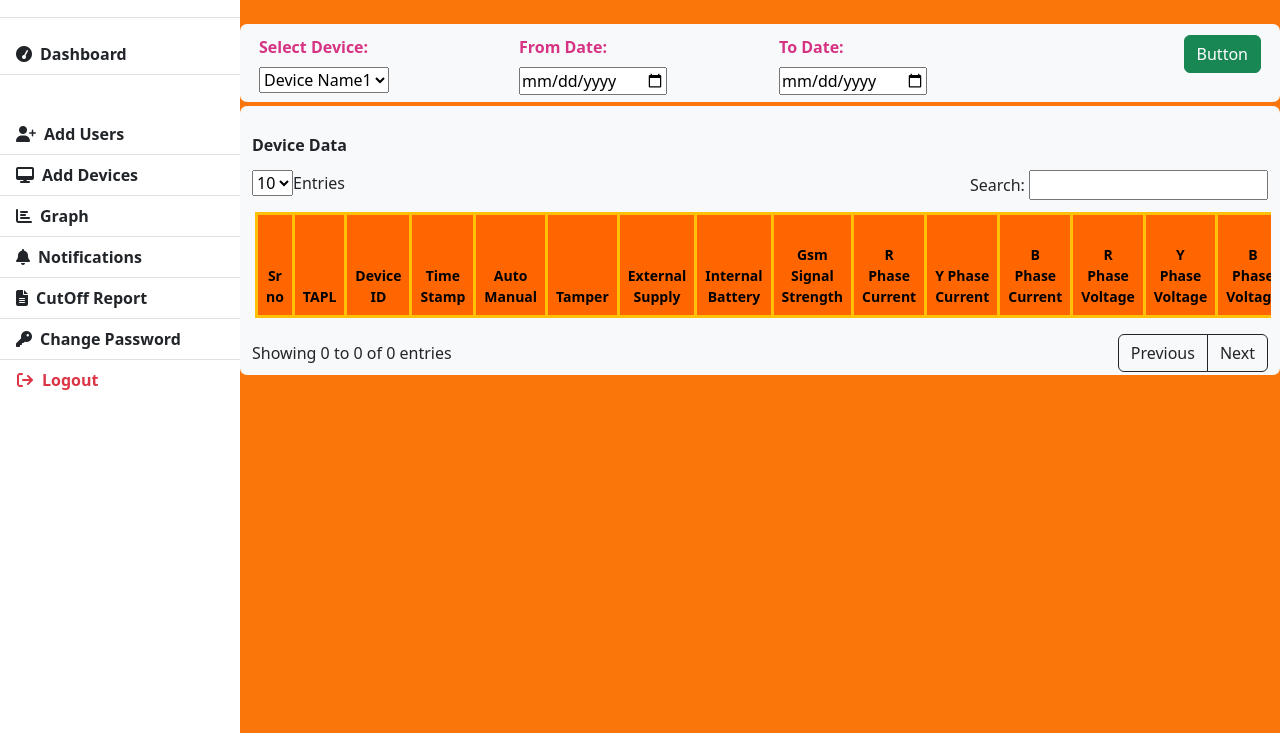
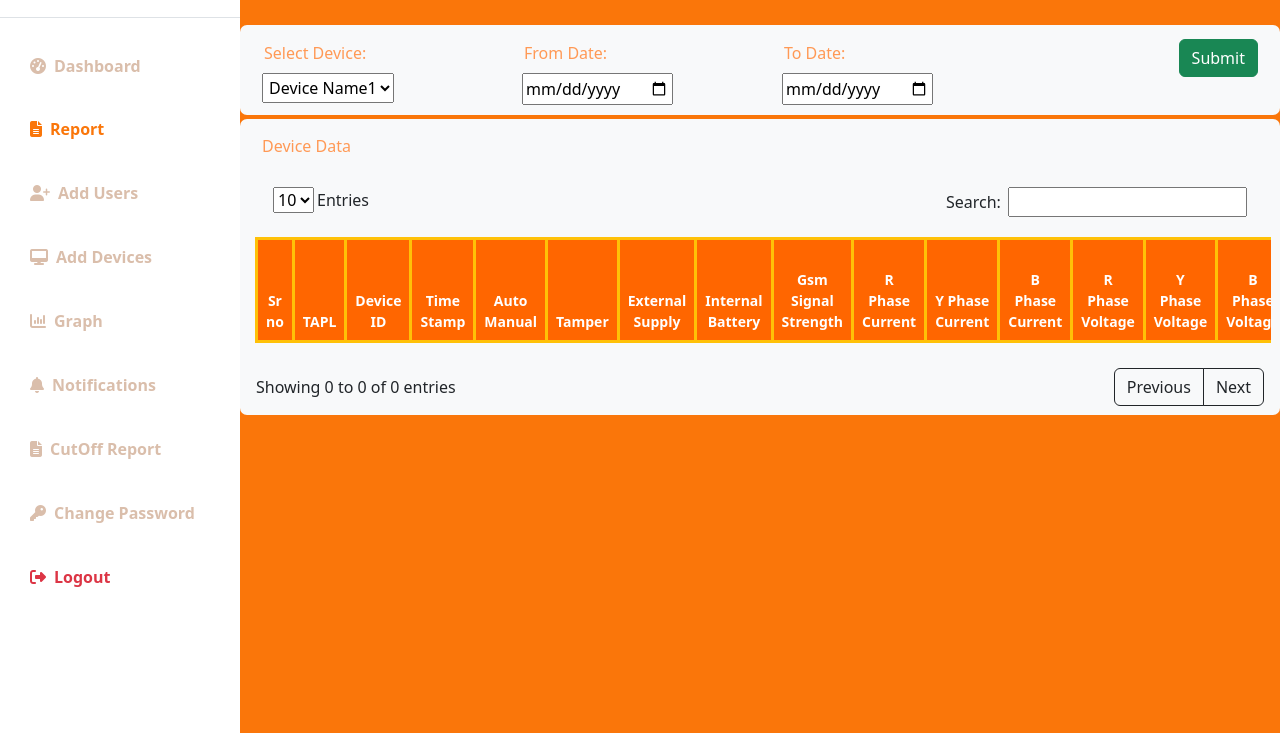
Before and after one commit to abhishekhhatui/Report, a plain HTML site: page index.html in a window 1280 px wide. Shown: the part 67-800 px from the top of the page. Drawn offline with nearby package versions, Linux system fonts and the light colour scheme; files that its build step writes are made by us from their sources.

Commit message:
added margins and padding changed bg color

```diff
--- a/index.html
+++ b/index.html
@@ -11,11 +11,13 @@
     <link href="https://cdn.jsdelivr.net/npm/bootstrap@5.1.3/dist/css/bootstrap.min.css" rel="stylesheet"
         integrity="sha384-1BmE4kWBq78iYhFldvKuhfTAU6auU8tT94WrHftjDbrCEXSU1oBoqyl2QvZ6jIW3" crossorigin="anonymous">
     <link rel="stylesheet" href="style.css">
-    <title>Dashboard |ICICI IOT</title>
+    <link rel="stylesheet" href="assets/bootstrap/css/bootstrap.min.css">
+    <link rel="stylesheet" href="assets/fonts/font-awesome.min.css">
+    <link rel="stylesheet" href="assets/css/style.css">
+    <title>Report |ICICI IOT</title>
 </head>
 
-<body>
-    <div class="d-flex" id="wrapper">
+<body><div class="d-flex" id="wrapper">
         <div class="bg-white" id="sidebar-wrapper">
             <div class="sidebar-heading text-center py-4 primary-text fs-4 fw-bold text-uppercase border-bottom">
                 <i class="fa fa-bars me-2"></i>ICICI IOT
@@ -69,8 +71,7 @@
                 <div class="collaspe navbar-collaspe" id="navbarSupportedContent">
                     <ul class="navbar-nav ms-auto mb-2 mb-lg-0">
                         <li class="nav-item-dropdown">
-                            <a href="#" class="nav-link dropdown-toggle second-text fw-bold" id="navbarDropdown"
-                                role="button" data-bs-toggle="dropdown" aria-expanded="false">
+                            <a href="#" class="nav-link dropdown-toggle second-text fw-bold" id="navbarDropdown" role="button" data-bs-toggle="dropdown" aria-expanded="false">
                                 <i class="fa fa-user me-2"></i>Admin
                             </a>
                             <ul class="dropdown-menu" aria-labelledby="navbarDropdown">
@@ -86,108 +87,54 @@
                 </div>
             </nav>
 
-            <!DOCTYPE html>
-            <html lang="en">
-
-            <head>
-                <meta charset="utf-8">
-                <meta name="viewport" content="width=device-width, initial-scale=1.0, shrink-to-fit=no">
-                <title>Report</title>
-                <link rel="stylesheet" href="assets/bootstrap/css/bootstrap.min.css">
-                <link rel="stylesheet" href="assets/css/styles.css">
-            </head>
-
-            <body>
-                <div class="container-fluid"
-                    style="background: var(--bs-light);margin-top: 3px;margin-bottom: 4px;border-radius: 7px;">
+             <div class="container-fluid" style="background: var(--bs-light);margin-top: 4px;margin-bottom: 4px;border-radius: 7px;">
         <div class="row">
-                        <div class="col" style="margin: 7px;padding-top: 4px;"><label class="form-label"
-                                style="font-weight: bold;color: var(--bs-pink);">Select Device:&nbsp; &nbsp;
-                                &nbsp;&nbsp;</label><select>
+            <div class="col" style="margin: 7px;padding-top: 4px;"><label class="form-label" style="color: #ff9955;margin: 3px;padding-top: 2px;padding-left: 2px; padding-bottom: 2px;">Select Device:&nbsp;</label>
+                <select style="margin: 3px;padding-top: 2px;padding-left: 2px; padding-bottom: 2px;">
                     <option value="" selected="">Device Name1</option>
                     <option value="">Device Name2</option>
                     <option value="">Device Name3</option>
-                            </select></div>
-                        <div class="col" style="margin: 7px;padding-top: 4px;"><label class="form-label"
-                                style="font-weight: bold;color: var(--bs-pink);">From Date:&nbsp; &nbsp; &nbsp;
-                                &nbsp;</label><input type="date"></div>
-                        <div class="col" style="margin: 7px;padding-top: 4px;"><label class="form-label"
-                                style="font-weight: bold;color: var(--bs-pink);">To Date:&nbsp; &nbsp; &nbsp; &nbsp;
-                                &nbsp; &nbsp;&nbsp;</label><input type="date"></div>
-                        <div class="col text-end" style="margin: 7px;padding-top: 4px;"><button class="btn btn-success"
-                                type="submit" style="border-radius: 6px;">Button</button></div>
+                </select>
+        </div>
+            <div class="col" style="margin: 7px;padding-top: 4px;"><label class="form-label" style="color: #ff9955;margin: 3px;padding: 2px;">From Date:&nbsp;</label><input type="date" style="margin: 3px;padding: 2px;"></div>
+            <div class="col" style="margin: 7px;padding-top: 4px;"><label class="form-label" style="color: #ff9955;margin: 3px;padding: 2px;">To Date:&nbsp;</label><input type="date" style="margin: 3px;padding: 2px;"></div>
+            <div class="col text-end" style="margin: 7px;padding-top: 4px;"><button class="btn btn-success" type="submit" style="margin: 3px;border-radius: 6px;">Submit</button></div>
         </div>
     </div>
-                <div class="container-fluid"
-                    style="background: var(--bs-light);margin-top: 3px;margin-bottom: 4px;border-radius: 7px;">
-                    <label class="form-label" style="padding-top: 27px;font-weight: bold;">Device Data</label>
-                    <div class="row">
-                        <div class="col" style="margin-top: 5px;margin-bottom: 4px;"><select>
+    <div class="container-fluid" style="background: var(--bs-light);margin-top: 4px;margin-bottom: 4px;border-radius: 7px;"><label class="form-label" style="color: #ff9955;margin-top: 12px;margin-left:4;padding-top: 3px;padding-bottom: 3px;padding-left: 10px;">Device Data</label>
+        <div class="row" style="margin-top: 7px;margin-bottom: 7px;margin-left: 3px;margin-right: 3px;padding: 3px;">
+            <div class="col" style="margin-top: 5px;margin-bottom: 4px;"><select style="margin-top: 3px;margin-bottom: 3px;margin-left: 3px;">
                     <option value="" selected="">10</option>
                     <option value="">20</option>
                     <option value="">30</option>
                     <option value="">40</option>
                     <option value="">50</option>
                     <option value="">All</option>
-                            </select><label class="form-label">Entries</label></div>
-                        <div class="col text-end" style="margin-top: 5px;margin-bottom: 4px;"><label
-                                class="form-label">Search:&nbsp;</label><input type="search"></div>
+                </select><label class="form-label" style="margin-top: 3px;margin-bottom: 3px;margin-left: 3px;">Entries</label></div>
+            <div class="col text-end" style="margin-top: 5px;margin-bottom: 4px;"><label class="form-label" style="margin-top: 3px;margin-bottom: 3px;margin-right: 3px;">Search:&nbsp;</label><input type="search" style="margin-top: 3px;margin-bottom: 3px;margin-right: 3px;"></div>
         </div>
         <div class="row">
             <div class="col" style="margin-right: 3px;margin-left: 3px;">
-                            <div class="table-responsive" style="margin-right: 0px;margin-top: 3px;">
+                <div class="table-responsive" style="margin-right: 0px;margin-top: 3px;margin-bottom: 3px;">
                     <table class="table">
                         <thead>
-                                        <tr
-                                            style="background: #ff6600;border-style: solid;border-color: var(--bs-cyan);">
-                                            <th class="border rounded-0 border-3 border-warning"
-                                                style="background: transparent;text-align: center;font-size: 14px;border-style: solid;border-color: var(--bs-orange);border-top-color: var(--bs-yellow);">
-                                                Sr no</th>
-                                            <th class="border rounded-0 border-3 border-warning"
-                                                style="background: transparent;text-align: center;font-size: 14px;border-style: solid;border-color: var(--bs-orange);border-top-color: var(--bs-yellow);">
-                                                TAPL</th>
-                                            <th class="border rounded-0 border-3 border-warning"
-                                                style="background: transparent;text-align: center;font-size: 14px;border-style: solid;border-color: var(--bs-orange);border-top-color: var(--bs-yellow);">
-                                                Device ID</th>
-                                            <th class="border rounded-0 border-3 border-warning"
-                                                style="background: transparent;text-align: center;font-size: 14px;border-style: solid;border-color: var(--bs-orange);border-top-color: var(--bs-yellow);">
-                                                Time Stamp</th>
-                                            <th class="border rounded-0 border-3 border-warning"
-                                                style="background: transparent;text-align: center;font-size: 14px;border-style: solid;border-color: var(--bs-orange);border-top-color: var(--bs-yellow);">
-                                                Auto Manual</th>
-                                            <th class="border rounded-0 border-3 border-warning"
-                                                style="background: transparent;text-align: center;font-size: 14px;border-style: solid;border-color: var(--bs-orange);border-top-color: var(--bs-yellow);">
-                                                Tamper</th>
-                                            <th class="border rounded-0 border-3 border-warning"
-                                                style="background: transparent;text-align: center;font-size: 14px;border-style: solid;border-color: var(--bs-orange);border-top-color: var(--bs-yellow);">
-                                                External Supply</th>
-                                            <th class="border rounded-0 border-3 border-warning"
-                                                style="background: transparent;text-align: center;font-size: 14px;border-style: solid;border-color: var(--bs-orange);border-top-color: var(--bs-yellow);">
-                                                Internal Battery</th>
-                                            <th class="border rounded-0 border-3 border-warning"
-                                                style="background: transparent;text-align: center;font-size: 14px;border-style: solid;border-color: var(--bs-orange);border-top-color: var(--bs-yellow);">
-                                                Gsm Signal Strength</th>
-                                            <th class="border rounded-0 border-3 border-warning"
-                                                style="background: transparent;text-align: center;font-size: 14px;border-style: solid;border-color: var(--bs-orange);border-top-color: var(--bs-yellow);">
-                                                R Phase Current</th>
-                                            <th class="border rounded-0 border-3 border-warning"
-                                                style="background: transparent;text-align: center;font-size: 14px;border-style: solid;border-color: var(--bs-orange);border-top-color: var(--bs-yellow);">
-                                                Y Phase Current</th>
-                                            <th class="border rounded-0 border-3 border-warning"
-                                                style="background: transparent;text-align: center;font-size: 14px;border-style: solid;border-color: var(--bs-orange);border-top-color: var(--bs-yellow);">
-                                                B Phase Current</th>
-                                            <th class="border rounded-0 border-3 border-warning"
-                                                style="background: transparent;text-align: center;font-size: 14px;border-style: solid;border-color: var(--bs-orange);border-top-color: var(--bs-yellow);">
-                                                R Phase Voltage</th>
-                                            <th class="border rounded-0 border-3 border-warning"
-                                                style="background: transparent;text-align: center;font-size: 14px;border-style: solid;border-color: var(--bs-orange);border-top-color: var(--bs-yellow);">
-                                                Y Phase Voltage</th>
-                                            <th class="border rounded-0 border-3 border-warning"
-                                                style="background: transparent;text-align: center;font-size: 14px;border-style: solid;border-color: var(--bs-orange);border-top-color: var(--bs-yellow);">
-                                                B Phase Voltage</th>
-                                            <th class="border rounded-0 border-3 border-warning"
-                                                style="background: transparent;text-align: center;font-size: 14px;border-style: solid;border-color: var(--bs-orange);border-top-color: var(--bs-yellow);">
-                                                Ware House On Unix Timestamp</th>
+                            <tr style="background: #ff6600;border-style: solid;border-color: var(--bs-cyan);">
+                                <th class="border rounded-0 border-3 border-warning" style="background: transparent;text-align: center;font-size: 14px;border-style: solid;border-color: var(--bs-orange);border-top-color: var(--bs-yellow);color: var(--bs-white);margin: 4px;padding: 8px;">Sr no</th>
+                                <th class="border rounded-0 border-3 border-warning" style="background: transparent;text-align: center;font-size: 14px;border-style: solid;border-color: var(--bs-orange);border-top-color: var(--bs-yellow);color: var(--bs-white);margin: 4px;padding: 8px;">TAPL</th>
+                                <th class="border rounded-0 border-3 border-warning" style="background: transparent;text-align: center;font-size: 14px;border-style: solid;border-color: var(--bs-orange);border-top-color: var(--bs-yellow);color: var(--bs-white);margin: 4px;padding: 8px;">Device ID</th>
+                                <th class="border rounded-0 border-3 border-warning" style="background: transparent;text-align: center;font-size: 14px;border-style: solid;border-color: var(--bs-orange);border-top-color: var(--bs-yellow);color: var(--bs-white);margin: 4px;padding: 8px;">Time Stamp</th>
+                                <th class="border rounded-0 border-3 border-warning" style="background: transparent;text-align: center;font-size: 14px;border-style: solid;border-color: var(--bs-orange);border-top-color: var(--bs-yellow);color: var(--bs-white);margin: 4px;padding: 8px;">Auto Manual</th>
+                                <th class="border rounded-0 border-3 border-warning" style="background: transparent;text-align: center;font-size: 14px;border-style: solid;border-color: var(--bs-orange);border-top-color: var(--bs-yellow);color: var(--bs-white);margin: 4px;padding: 8px;">Tamper</th>
+                                <th class="border rounded-0 border-3 border-warning" style="background: transparent;text-align: center;font-size: 14px;border-style: solid;border-color: var(--bs-orange);border-top-color: var(--bs-yellow);color: var(--bs-white);margin: 4px;padding: 8px;">External Supply</th>
+                                <th class="border rounded-0 border-3 border-warning" style="background: transparent;text-align: center;font-size: 14px;border-style: solid;border-color: var(--bs-orange);border-top-color: var(--bs-yellow);color: var(--bs-white);margin: 4px;padding: 8px;">Internal Battery</th>
+                                <th class="border rounded-0 border-3 border-warning" style="background: transparent;text-align: center;font-size: 14px;border-style: solid;border-color: var(--bs-orange);border-top-color: var(--bs-yellow);color: var(--bs-white);margin: 4px;padding: 8px;">Gsm Signal Strength</th>
+                                <th class="border rounded-0 border-3 border-warning" style="background: transparent;text-align: center;font-size: 14px;border-style: solid;border-color: var(--bs-orange);border-top-color: var(--bs-yellow);color: var(--bs-white);margin: 4px;padding: 8px;">R Phase Current</th>
+                                <th class="border rounded-0 border-3 border-warning" style="background: transparent;text-align: center;font-size: 14px;border-style: solid;border-color: var(--bs-orange);border-top-color: var(--bs-yellow);color: var(--bs-white);margin: 4px;padding: 8px;">Y Phase Current</th>
+                                <th class="border rounded-0 border-3 border-warning" style="background: transparent;text-align: center;font-size: 14px;border-style: solid;border-color: var(--bs-orange);border-top-color: var(--bs-yellow);color: var(--bs-white);margin: 4px;padding: 8px;">B Phase Current</th>
+                                <th class="border rounded-0 border-3 border-warning" style="background: transparent;text-align: center;font-size: 14px;border-style: solid;border-color: var(--bs-orange);border-top-color: var(--bs-yellow);color: var(--bs-white);margin: 4px;padding: 8px;">R Phase Voltage</th>
+                                <th class="border rounded-0 border-3 border-warning" style="background: transparent;text-align: center;font-size: 14px;border-style: solid;border-color: var(--bs-orange);border-top-color: var(--bs-yellow);color: var(--bs-white);margin: 4px;padding: 8px;">Y Phase Voltage</th>
+                                <th class="border rounded-0 border-3 border-warning" style="background: transparent;text-align: center;font-size: 14px;border-style: solid;border-color: var(--bs-orange);border-top-color: var(--bs-yellow);color: var(--bs-white);margin: 4px;padding: 8px;">B Phase Voltage</th>
+                                <th class="border rounded-0 border-3 border-warning" style="background: transparent;text-align: center;font-size: 14px;border-style: solid;border-color: var(--bs-orange);border-top-color: var(--bs-yellow);color: var(--bs-white);margin: 4px;padding: 8px;">Ware House On Unix Timestamp</th>
                             </tr>
                         </thead>
                         <tbody></tbody>
@@ -196,21 +143,13 @@
             </div>
         </div>
         <div class="row">
-                        <div class="col-9"><label class="col-form-label">Showing 0 to 0 of 0 entries</label></div>
-                        <div class="col-3" style="text-align: right;margin: 0px;">
-                            <div class="btn-group" role="group" style="margin-bottom: 3px;"><button
-                                    class="btn btn-primary" type="button"
-                                    style="background: transparent;border-style: solid;border-color: var(--bs-dark);color: var(--bs-body-color);">Previous</button><button
-                                    class="btn btn-primary" type="button"
-                                    style="background: transparent;border-style: solid;border-color: var(--bs-dark);color: var(--bs-body-color);">Next</button>
+            <div class="col-9" style="margin-top: 4px;margin-bottom: 7px;"><label class="col-form-label" style="margin-top: 2px;margin-bottom: 2px;margin-left: 4px;">Showing 0 to 0 of 0 entries</label></div>
+            <div class="col-3" style="text-align: right;margin-top: 4px;margin-bottom: 7px;">
+                <div class="btn-group" role="group" style="margin-top: 2px;margin-bottom: 2px;margin-right: 4px;"><button class="btn btn-primary" type="button" style="background: transparent;border-style: solid;border-color: var(--bs-dark);color: var(--bs-body-color);">Previous</button><button class="btn btn-primary" type="button" style="background: transparent;border-style: solid;border-color: var(--bs-dark);color: var(--bs-body-color);">Next</button></div>
             </div>
         </div>
     </div>
-                </div>
-                <script src="assets/bootstrap/js/bootstrap.min.js"></script>
-            </body>
 
-            </html>
 
         </div>
 
@@ -218,9 +157,7 @@
     </div>
 
 
-    <script src="https://cdn.jsdelivr.net/npm/bootstrap@5.1.3/dist/js/bootstrap.bundle.min.js"
-        integrity="sha384-ka7Sk0Gln4gmtz2MlQnikT1wXgYsOg+OMhuP+IlRH9sENBO0LRn5q+8nbTov4+1p"
-        crossorigin="anonymous"></script>
+    <script src="https://cdn.jsdelivr.net/npm/bootstrap@5.1.3/dist/js/bootstrap.bundle.min.js" integrity="sha384-ka7Sk0Gln4gmtz2MlQnikT1wXgYsOg+OMhuP+IlRH9sENBO0LRn5q+8nbTov4+1p" crossorigin="anonymous"></script>
 
     <script>
         var el = document.getElementById("wrapper")
@@ -230,6 +167,7 @@
             el.classList.toggle("toggled")
         }
     </script>
+    <script src="assets/bootstrap/js/bootstrap.min.js"></script>
 </body>
 
 </html>
```
Lines whose indentation alone changed are shown as unchanged.
